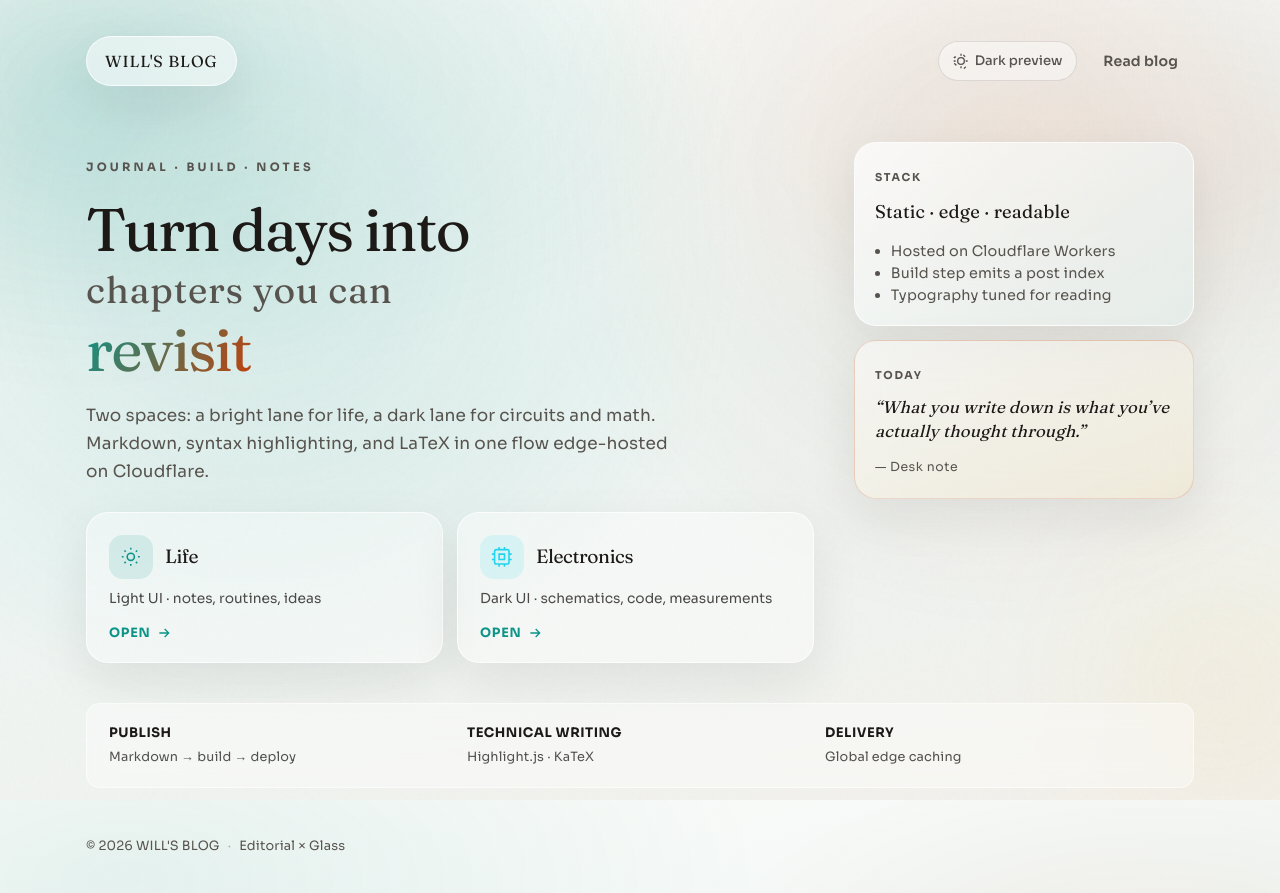
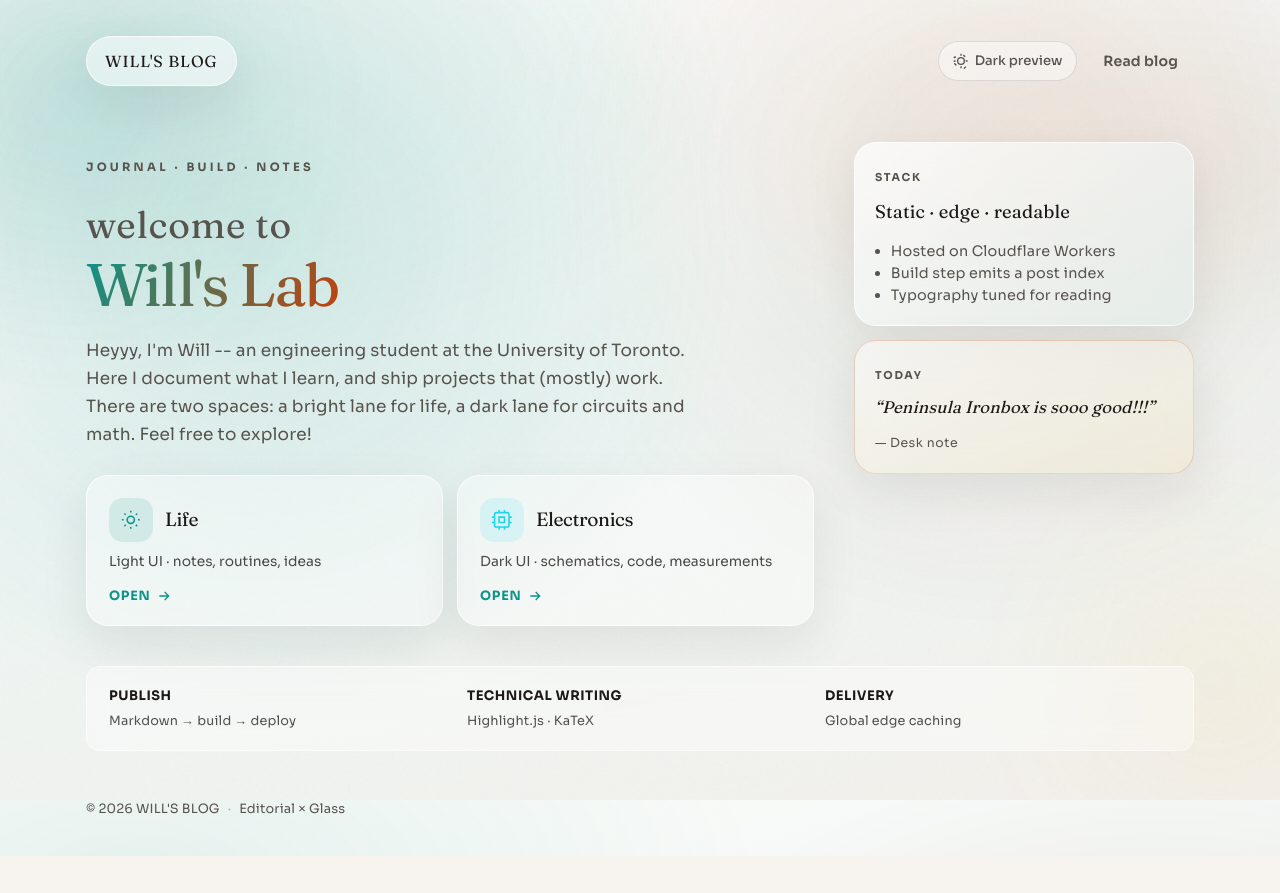
Before and after one commit to WILL12124/Blog_V2, a website: page public/index.html in a window 1280 px wide. After the commit the page ends 856 px from the top, so only its background shows below. Drawn offline with nearby package versions, Linux system fonts and the light colour scheme.

Commit message:
change front page

```diff
--- a/public/index.html
+++ b/public/index.html
@@ -64,13 +64,13 @@
         <div class="landing-col landing-col--main">
           <p class="landing-kicker reveal" style="--d: 0.05s">Journal · Build · Notes</p>
           <h1 class="landing-title reveal" style="--d: 0.12s">
-            Turn days into
-            <span class="landing-title-line">chapters you can</span>
-            <span class="landing-title-accent">revisit</span>
+            <span class="landing-title-line">welcome to</span>
+            <span class="landing-title-accent">Will's Lab</span>
           </h1>
           <p class="landing-lead reveal" style="--d: 0.2s">
-            Two spaces: a bright lane for life, a dark lane for circuits and math. Markdown, syntax
-            highlighting, and LaTeX in one flow edge-hosted on Cloudflare.
+            Heyyy, I'm Will -- an engineering student at the University of Toronto. Here I document
+            what I learn, and ship projects that (mostly) work. There are two spaces: a bright lane
+            for life, a dark lane for circuits and math. Feel free to explore!
           </p>
 
           <div class="landing-cta reveal" style="--d: 0.28s">
@@ -126,7 +126,7 @@
           </div>
           <div class="bento bento--accent reveal" style="--d: 0.26s">
             <span class="bento-tag">Today</span>
-            <p class="bento-quote">“What you write down is what you’ve actually thought through.”</p>
+            <p class="bento-quote">“Peninsula Ironbox is sooo good!!!”</p>
             <span class="bento-meta">— Desk note</span>
           </div>
         </aside>
```
